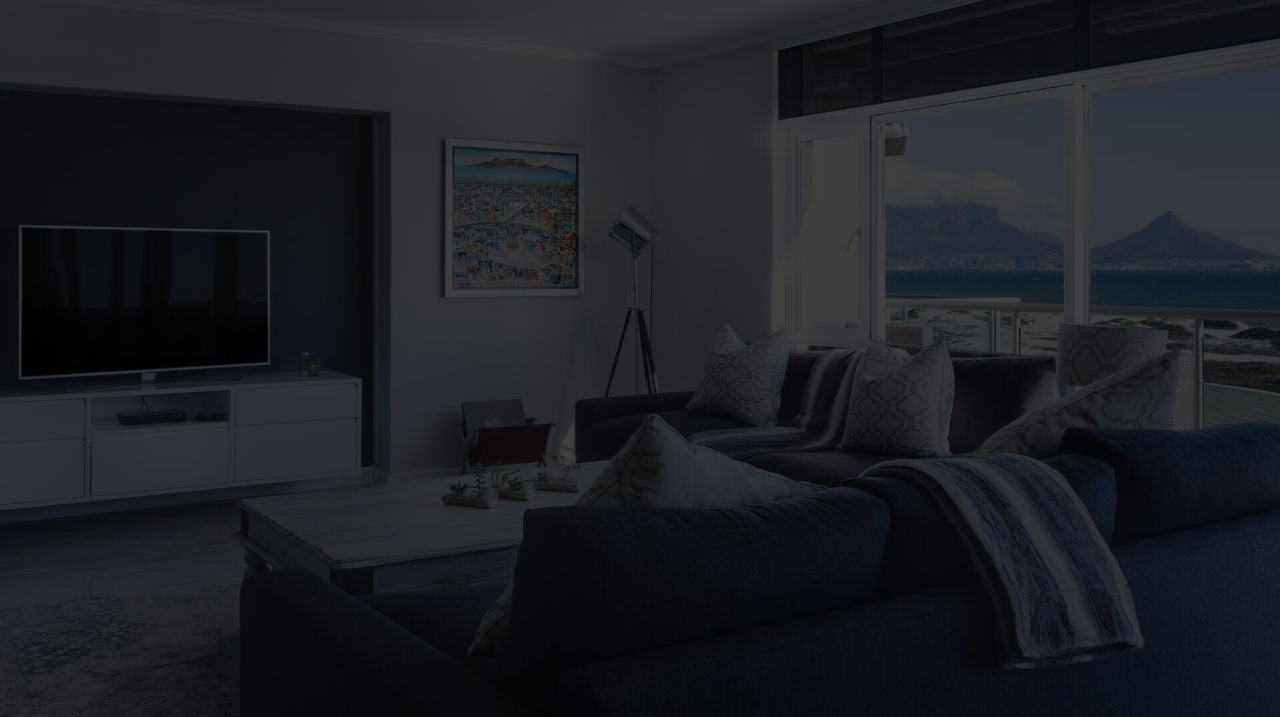
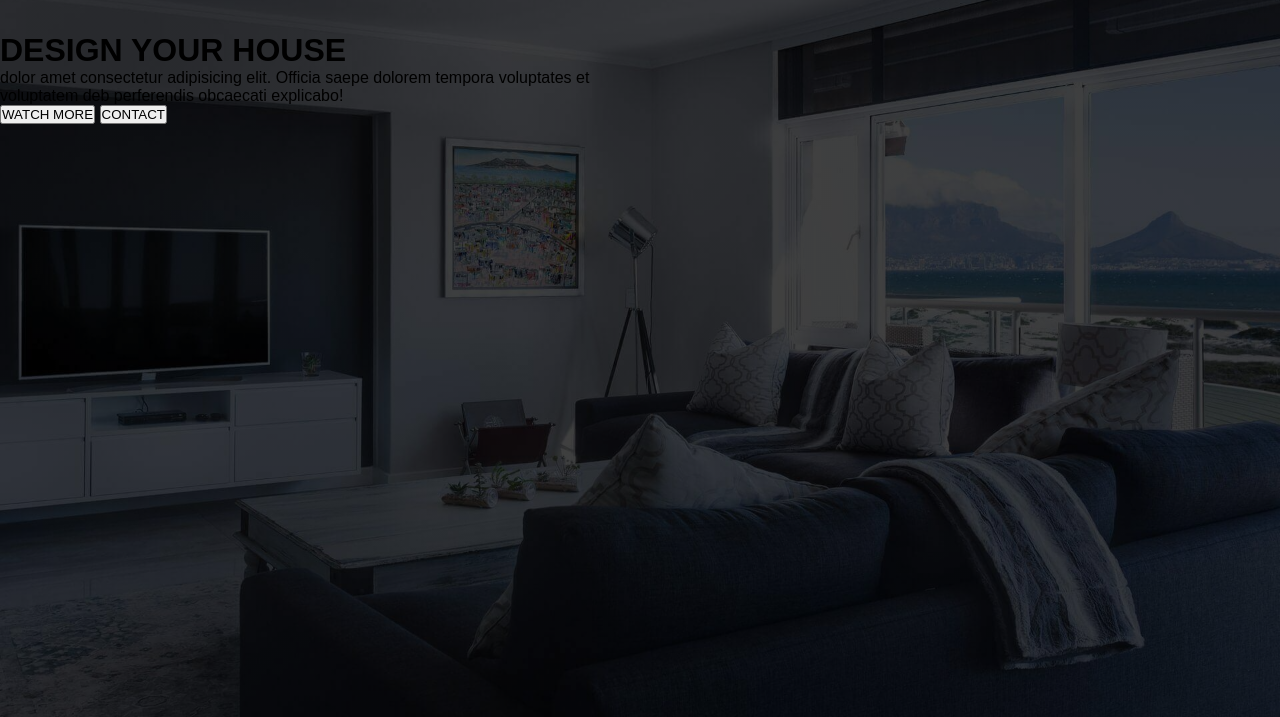
Before and after one commit to raza-m01/Drill-Fend-Hero-section, a plain HTML site: page Home-HeroSection/index.html in a window 1280 px wide. Shown: the part 83-800 px from the top of the page. Drawn offline with Linux system fonts and the light colour scheme.

Commit message:
Update index.html

```diff
--- a/Home-HeroSection/index.html
+++ b/Home-HeroSection/index.html
@@ -22,6 +22,15 @@
             </ul>
         </div>
 
+        <div class="content">
+            <h1>DESIGN YOUR HOUSE</h1>
+            <p> dolor amet consectetur adipisicing elit. Officia saepe dolorem tempora voluptates et <br>voluptatem deb perferendis obcaecati explicabo!</p>
+            <div>
+                <button type="button"><span></span>WATCH MORE</button>
+                <button type="button"><span></span>CONTACT</button>
+            </div>
+        </div>
+
     </div>
 
 
```
